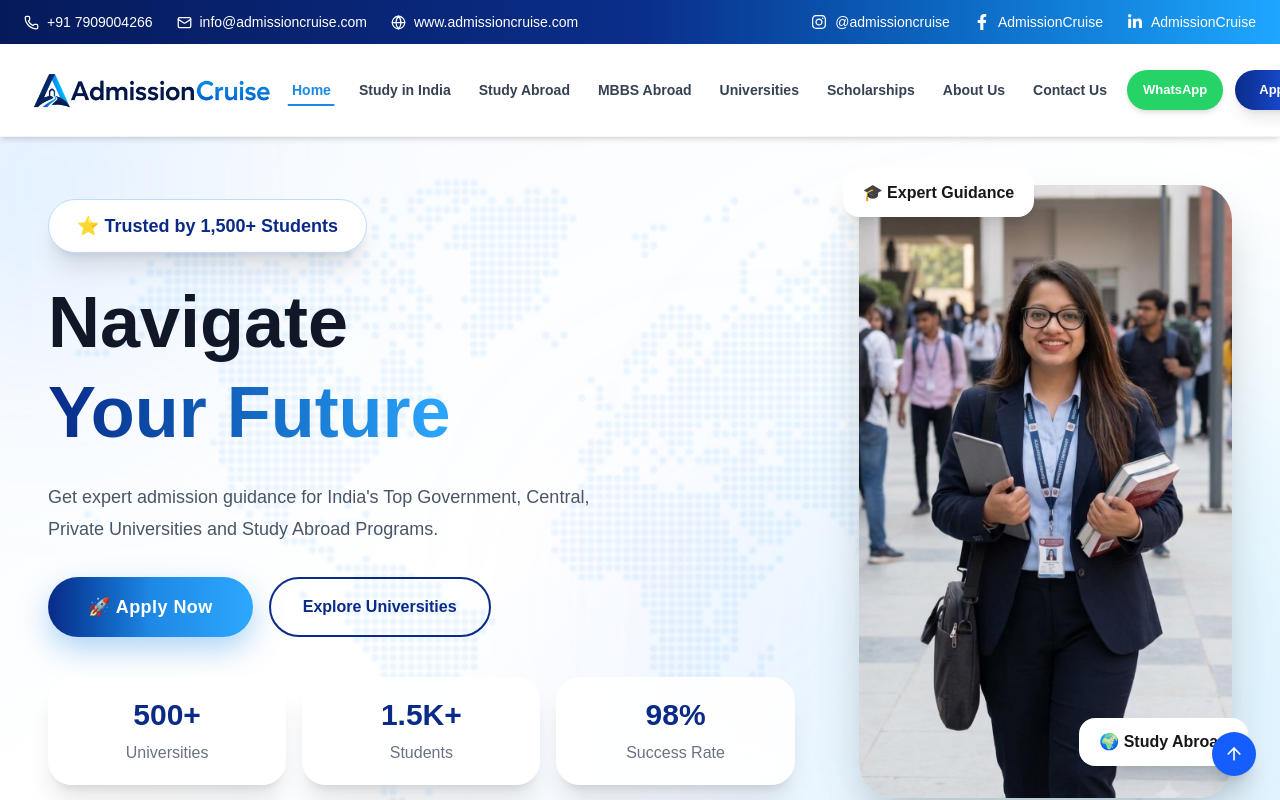
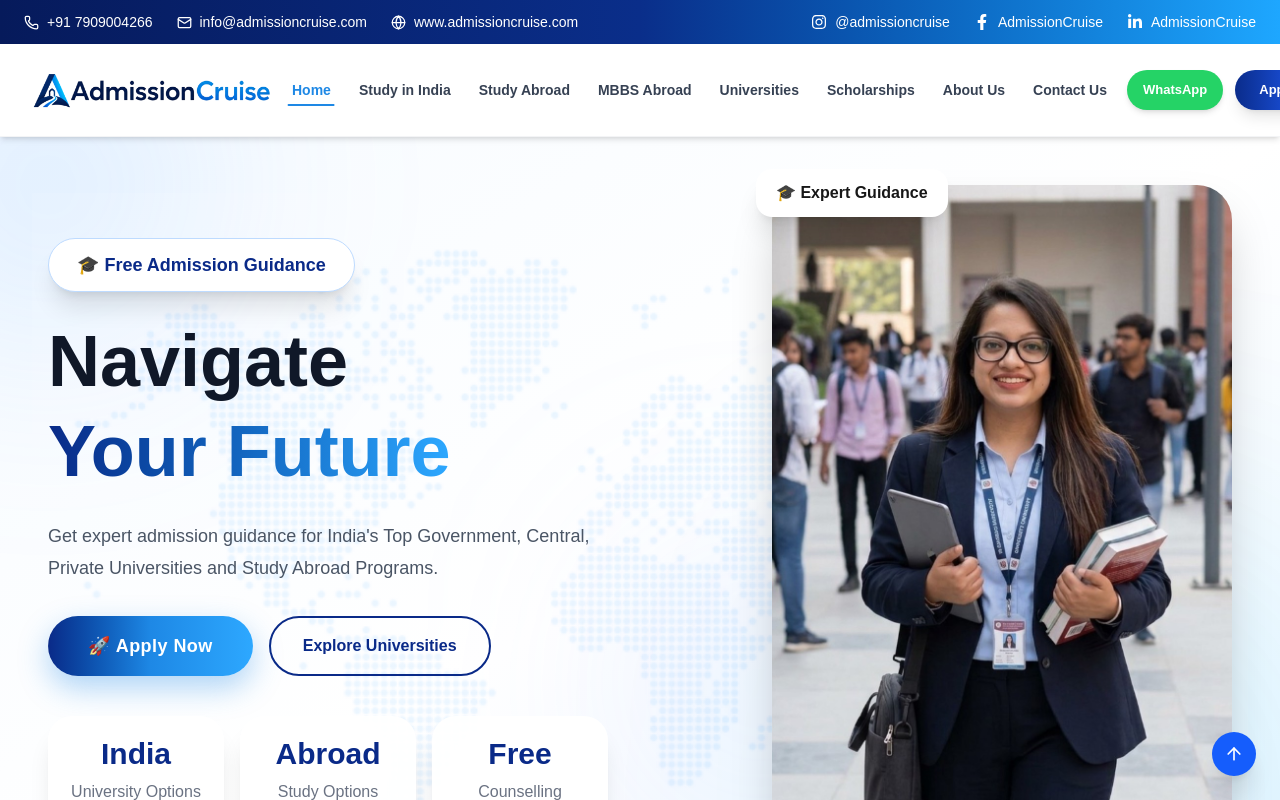
Before and after one commit to amrendrakrrr/acdmissioncruise, a Next.js app: page / in a window 1280 px wide. Shown: the top 800 px of the page. Built offline with nearby package versions, Linux system fonts and the light colour scheme.

Commit message:
Fix hero layout and replace unverified success claims

```diff
--- a/components/hero/Hero.tsx
+++ b/components/hero/Hero.tsx
@@ -41,12 +41,12 @@ export default function Hero() {
             initial={{ opacity: 0, x: -60 }}
             animate={{ opacity: 1, x: 0 }}
             transition={{ duration: 0.8 }}
-            className="w-full lg:-mt-16lg:w-1/2"
+            className="w-full lg:-mt-16 lg:w-1/2"
           >
 
             {/* Badge */}
             <span className="inline-flex items-center rounded-full border border-blue-200 bg-white px-7 py-3 text-lg font-bold text-[#0A2A88] shadow-xl">
-              ⭐ Trusted by 1,500+ Students
+              🎓 Free Admission Guidance
             </span>
 
             {/* Heading */}
@@ -94,9 +94,9 @@ export default function Hero() {
             <div className="mt-10 grid grid-cols-3 gap-4">
 
               {[
-                ["500+", "Universities"],
-                ["1.5K+", "Students"],
-                ["98%", "Success Rate"],
+                ["India", "University Options"],
+                ["Abroad", "Study Options"],
+                ["Free", "Counselling"],
               ].map(([value, label]) => (
                 <div
                   key={label}
```
